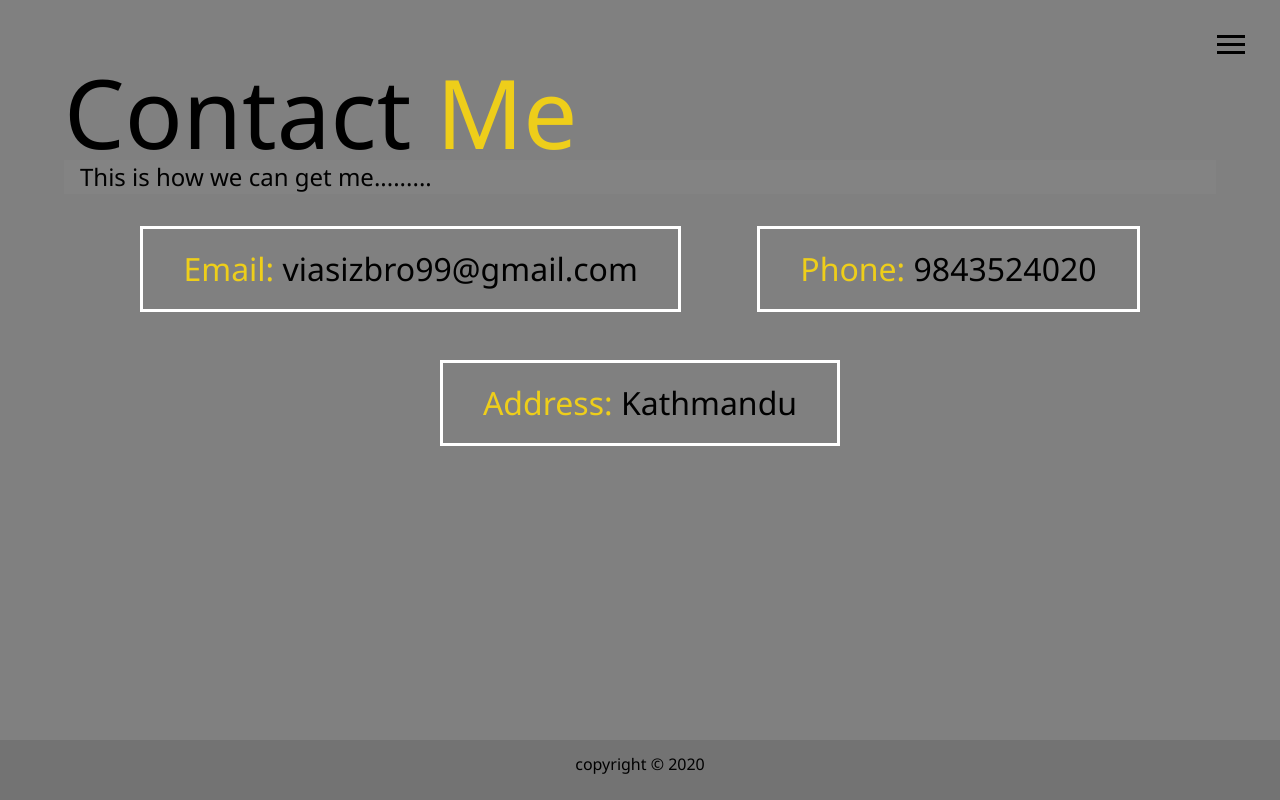
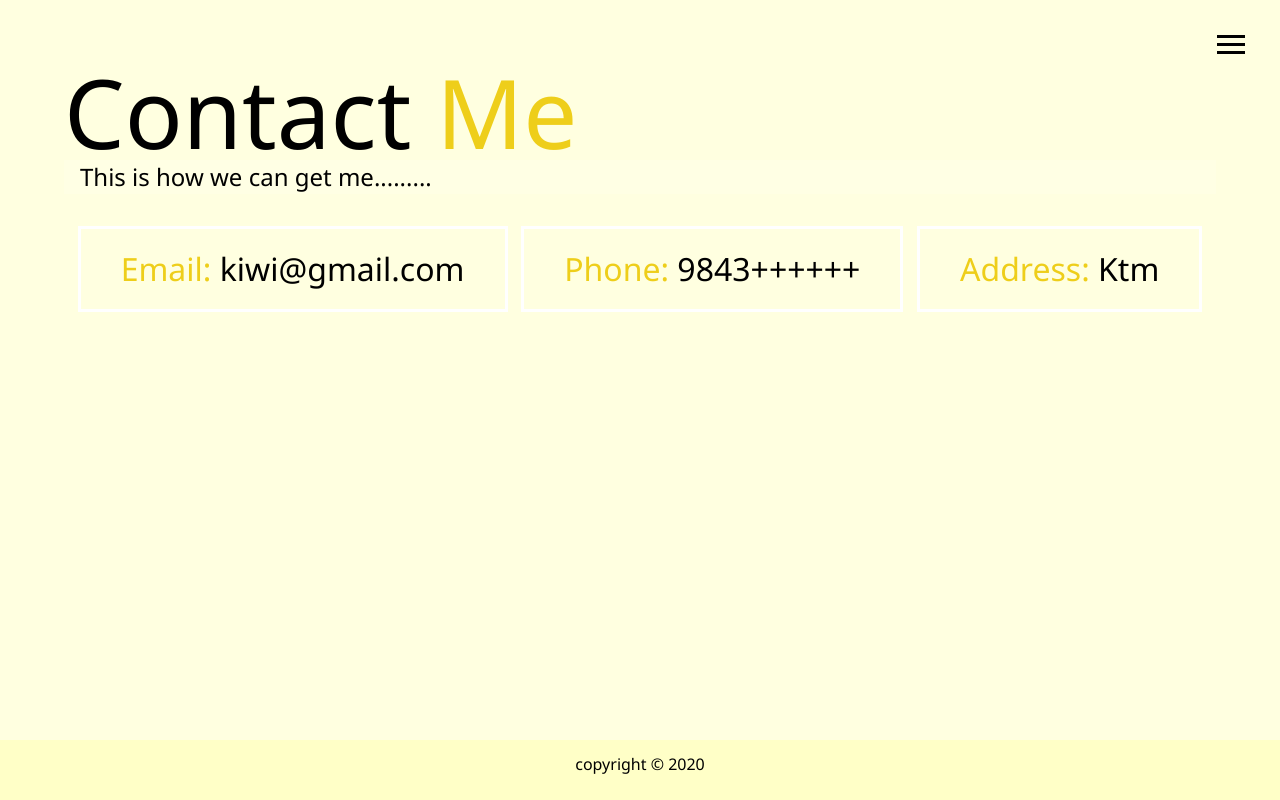
Before and after one commit to samasizworld/customsass, a website: page contact.html in a window 1280 px wide. Drawn offline with Linux system fonts and the light colour scheme.

Commit message:
Intial Interation of Website done

```diff
--- a/contact.html
+++ b/contact.html
@@ -44,11 +44,11 @@
             <h2 class="sm-heading">This is how we can get me.........</h2>
             <div class="boxes">
                 <div><span class="text-secondary">Email:</span>
-                    viasizbro99@gmail.com</div>
+                    kiwi@gmail.com</div>
                 <div><span class="text-secondary">Phone:</span>
-                    9843524020</div>
+                    9843++++++</div>
                 <div><span class="text-secondary">Address:</span>
-                    Kathmandu</div>
+                    Ktm</div>
             </div>
         </main>
         <footer id='main-footer'> copyright &copy; 2020</footer>
--- a/scss/_config.scss
+++ b/scss/_config.scss
@@ -1,4 +1,4 @@
-$primary-color: grey;
+$primary-color: lightyellow;
 $secondary-color: #eece1a;
 $show-home-image: true;
 $home-image: url(../img/nature.jpg);
```
Also changed, not shown: css/main.css.
